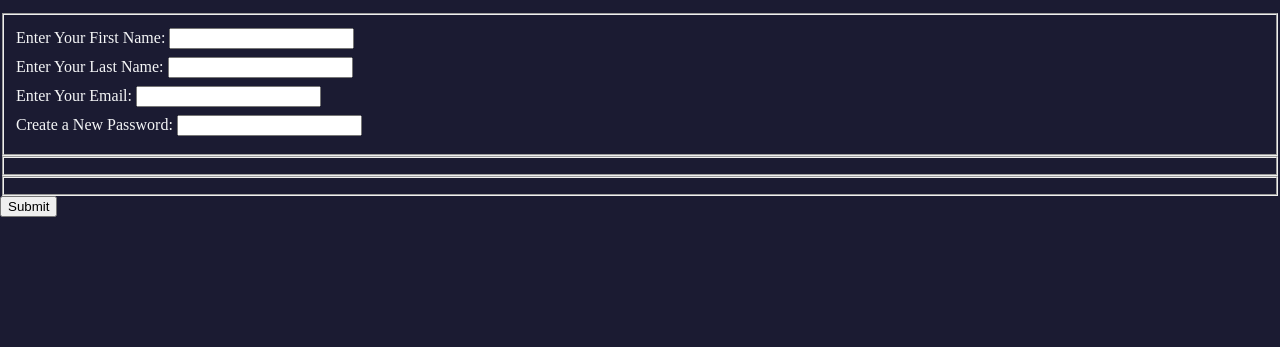
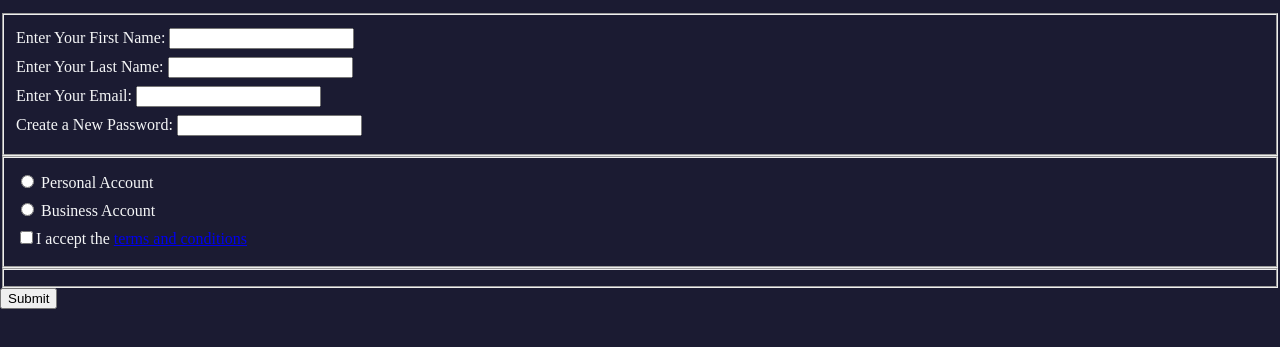
Before and after one commit to Abaljerind/registration-form, a plain HTML site: page index.html in a window 1280 px wide. Shown: the part 101-448 px from the top of the page. Drawn offline with Linux system fonts and the light colour scheme.

Commit message:
add label + input to the 2nd fieldset

```diff
--- a/index.html
+++ b/index.html
@@ -37,7 +37,25 @@
             pattern="[a-z0-5]{8,}"
         /></label>
       </fieldset>
-      <fieldset></fieldset>
+
+      <fieldset>
+        <label for="personal-account">
+          <input type="radio" name="account-type" id="personal-account" />
+          Personal Account
+        </label>
+        <label for="business-account">
+          <input type="radio" name="account-type" id="business-account" />
+          Business Account
+        </label>
+        <label for="terms-and-conditions">
+          <input type="checkbox" name="" id="terms-and-conditions" required />I
+          accept the
+          <a href="https://www.freecodecamp.org/news/terms-of-service/">
+            terms and conditions</a
+          >
+        </label>
+      </fieldset>
+
       <fieldset></fieldset>
       <input type="submit" value="Submit" />
     </form>
```
